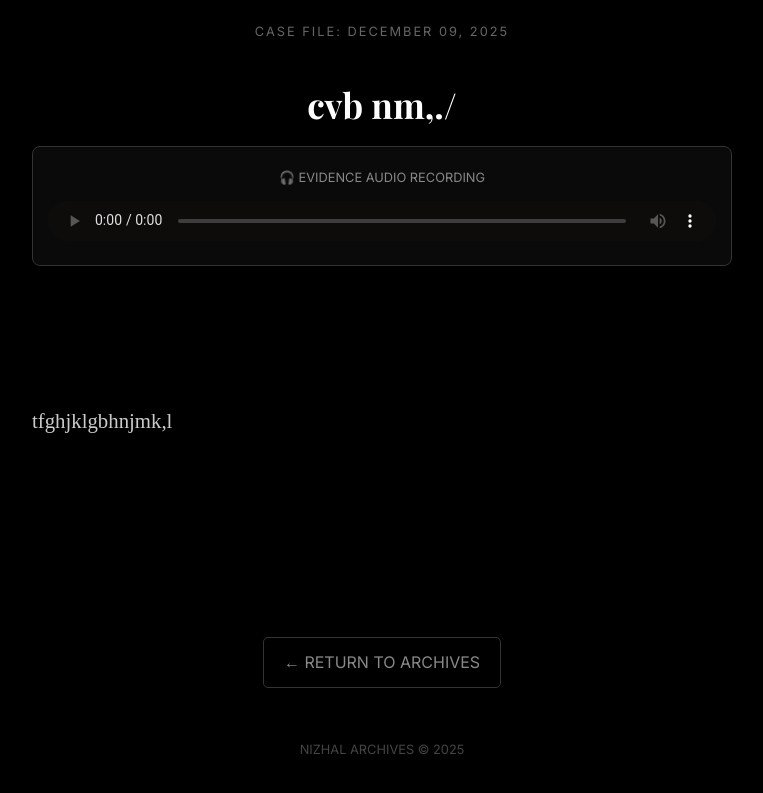
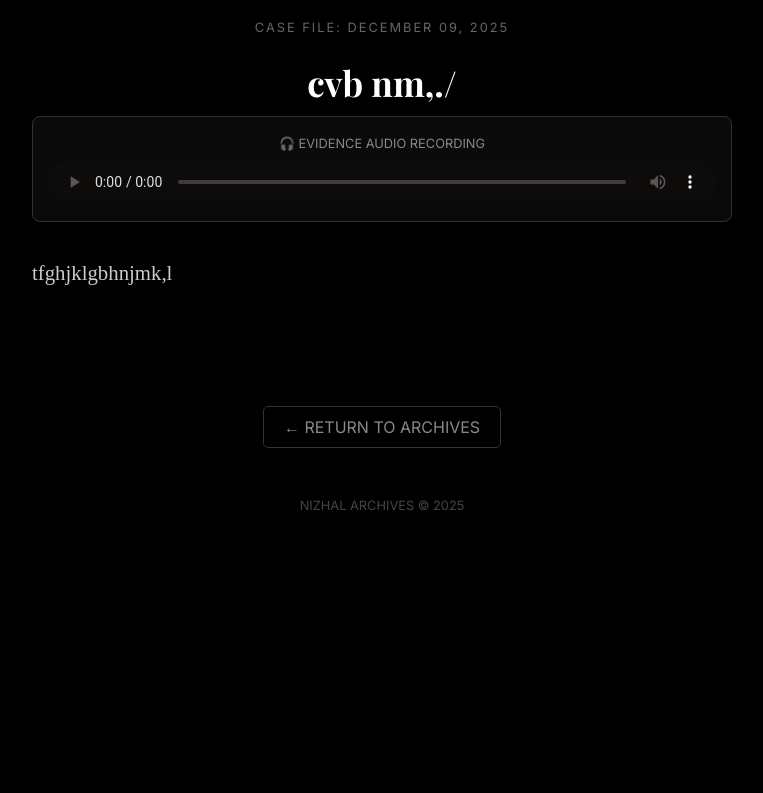
Before and after one commit to nizhalstoriesyt/nizhal-website, a Jekyll site: the page built from _stories/2025-12-08-cvb-nm-..md, in a window 1280 px wide. Shown: the top 793 px of the page, without its empty margins (258-1021 px from the left). Built offline with Jekyll 4.4.1, drawn with Linux system fonts in a browser that asks for light colours; some web fonts are replaced.

Commit message:
Update story.html

```diff
--- a/_layouts/story.html
+++ b/_layouts/story.html
@@ -1,5 +1,6 @@
 <!DOCTYPE html>
-<html lang="ml"> <head>
+<html lang="ml">
+<head>
     <meta charset="UTF-8">
     <meta name="viewport" content="width=device-width, initial-scale=1.0">
     <title>{{ page.title }} | NIZHAL Archives</title>
@@ -12,107 +13,28 @@
       "@context": "https://schema.org",
       "@type": "BlogPosting",
       "headline": "{{ page.title }}",
+      "image": "{{ site.url }}{{ site.baseurl }}{{ page.image }}",
       "datePublished": "{{ page.date | date_to_xmlschema }}",
-      "dateModified": "{{ page.date | date_to_xmlschema }}",
-      "author": [{
-          "@type": "Person",
-          "name": "Nizhal Team",
-          "url": "{{ site.url }}"
-      }],
-      "publisher": {
-          "@type": "Organization",
-          "name": "NIZHAL Archives",
-          "logo": {
-              "@type": "ImageObject",
-              "url": "{{ site.url }}{{ site.baseurl }}/logo.png"
-          }
-      },
-      "description": "{{ page.content | strip_html | strip_newlines | truncate: 160 }}",
-      "inLanguage": "ml-IN",
-      "articleBody": "{{ content | strip_html | strip_newlines }}"
+      "author": { "@type": "Person", "name": "Nizhal Team" },
+      "description": "{{ page.content | strip_html | truncate: 160 }}"
     }
     </script>
 
     <style>
-        /* --- DARK THEME STYLES --- */
-        body {
-            background-color: #000000;
-            color: #e0e0e0;
-            font-family: 'Inter', sans-serif;
-            margin: 0;
-            padding: 20px;
-            line-height: 1.8;
-            text-align: center;
-        }
+        body { background-color: #000; color: #e0e0e0; font-family: 'Inter', sans-serif; margin: 0; padding: 20px; text-align: center; }
+        .container { max-width: 700px; margin: 0 auto; text-align: left; }
+        h1 { font-family: 'Playfair Display', serif; color: #fff; font-size: 2.2rem; margin-bottom: 10px; text-align: center; }
+        .meta-info { color: #666; font-size: 0.8rem; text-transform: uppercase; text-align: center; display: block; margin-bottom: 20px; letter-spacing: 2px; }
 
-        .container {
-            max-width: 700px;
-            margin: 0 auto;
-            text-align: left;
-        }
+        /* Cover Image Style */
+        .cover-image { width: 100%; height: auto; border-radius: 8px; margin-bottom: 30px; border: 1px solid #333; }
 
-        h1 {
-            font-family: 'Playfair Display', serif;
-            color: #ffffff;
-            font-size: 2.2rem;
-            margin-bottom: 10px;
-            text-align: center;
-        }
-
-        .meta-info {
-            color: #666;
-            font-size: 0.8rem;
-            text-transform: uppercase;
-            text-align: center;
-            display: block;
-            margin-bottom: 30px;
-            letter-spacing: 2px;
-        }
-
-        /* Audio Player Box */
-        .audio-box {
-            background: #0a0a0a;
-            border: 1px solid #333;
-            padding: 15px;
-            border-radius: 8px;
-            margin-bottom: 30px;
-            text-align: center;
-        }
-
-        audio {
-            width: 100%;
-            height: 40px;
-            filter: invert(1);
-            margin-top: 10px;
-            outline: none;
-        }
-
-        /* Story Text - Chilanka Font */
-        .content {
-            font-size: 1.3rem;
-            color: #ccc;
-            white-space: pre-wrap;
-            font-family: 'Chilanka', cursive; /* Malayalam Font maintained */
-            font-weight: 400;
-            line-height: 2;
-        }
-
-        /* Links */
+        .audio-box { background: #0a0a0a; border: 1px solid #333; padding: 15px; border-radius: 8px; margin-bottom: 30px; text-align: center; }
+        audio { width: 100%; height: 40px; filter: invert(1); margin-top: 10px; }
+        .content { font-size: 1.3rem; color: #ccc; white-space: pre-wrap; font-family: 'Chilanka', cursive; line-height: 2; }
         a { color: #fff; text-decoration: underline; }
-
-        /* Back Button */
-        .back-btn {
-            display: inline-block;
-            margin-top: 50px;
-            color: #888;
-            text-decoration: none;
-            border: 1px solid #333;
-            padding: 10px 20px;
-            border-radius: 5px;
-            transition: 0.3s;
-        }
+        .back-btn { display: inline-block; margin-top: 50px; color: #888; text-decoration: none; border: 1px solid #333; padding: 10px 20px; border-radius: 5px; transition: 0.3s; }
         .back-btn:hover { background: #fff; color: #000; }
-
         footer { margin-top: 50px; color: #444; font-size: 0.8rem; text-align: center; }
     </style>
 </head>
@@ -123,27 +45,24 @@
 
         <h1>{{ page.title }}</h1>
 
+        {% if page.image %}
+        <img src="{{ page.image | relative_url }}" alt="{{ page.title }}" class="cover-image">
+        {% endif %}
+
         {% if page.audio %}
         <div class="audio-box">
             <span style="font-size: 0.8rem; color: #888;">🎧 EVIDENCE AUDIO RECORDING</span>
-            <audio controls>
-                <source src="{{ page.audio | relative_url }}" type="audio/mpeg">
-            </audio>
+            <audio controls><source src="{{ page.audio | relative_url }}" type="audio/mpeg"></audio>
         </div>
         {% endif %}
 
-        <div class="content">
-            {{ content }}
-        </div>
+        <div class="content">{{ content }}</div>
 
         <div style="text-align: center;">
             <a href="{{ site.baseurl }}/" class="back-btn">← RETURN TO ARCHIVES</a>
         </div>
     </div>
 
-    <footer>
-        NIZHAL ARCHIVES © 2025
-    </footer>
-
+    <footer>NIZHAL ARCHIVES © 2025</footer>
 </body>
 </html>
```
